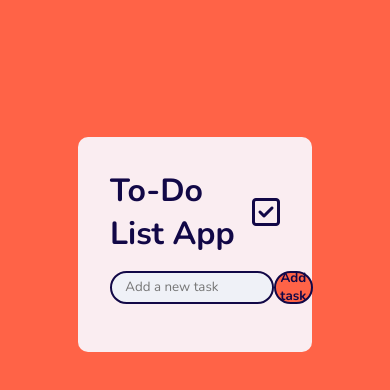
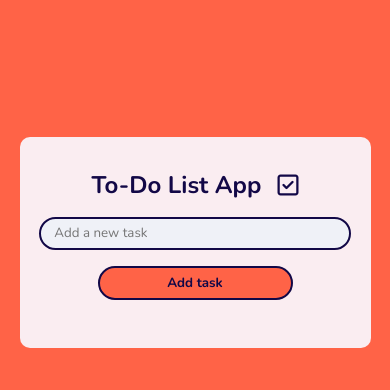
Before and after one commit to timsuv/ToDoApp, a plain HTML site: page index.html in a window 390 px wide. Drawn offline with nearby package versions, Linux system fonts and the light colour scheme.

Commit message:
Refactor CSS for improved responsiveness and clean up styles

```diff
--- a/style.css
+++ b/style.css
@@ -3,10 +3,9 @@
   padding: 0;
   box-sizing: border-box;
   font-family: Nunito, sans-serif;
-
 }
 body {
-  background-color: #ff6347; ;
+  background-color: #ff6347;
   overflow-x: hidden;
 }
 .container {
@@ -126,3 +125,31 @@ ul li span {
 ul li span:hover {
   color: #ff6347;
 }
+@media (max-width: 900px) {
+  .row {
+    flex-direction: column;
+    align-items: center;
+    gap: 1em;
+  }
+  .btn-add {
+    width: 30vw;
+  }
+  .container-wrapper {
+    width: 80vw;
+  }
+
+}
+@media (max-width: 500px) {
+  .container-wrapper {
+    width: 90vw;
+  }
+  .input-row {
+    width: 80vw;
+  }
+  .btn-add {
+    width: 50vw;
+  }
+  .todo-title h1, .todo-title i {
+    font-size: 1.5em;
+  }
+}
```
